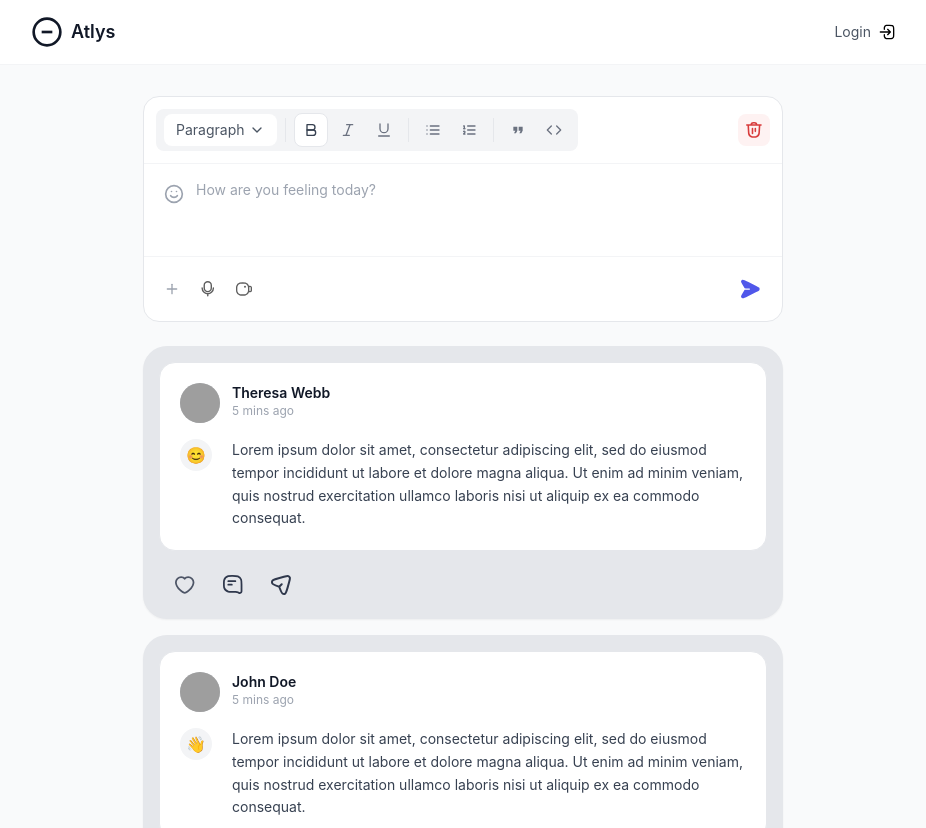
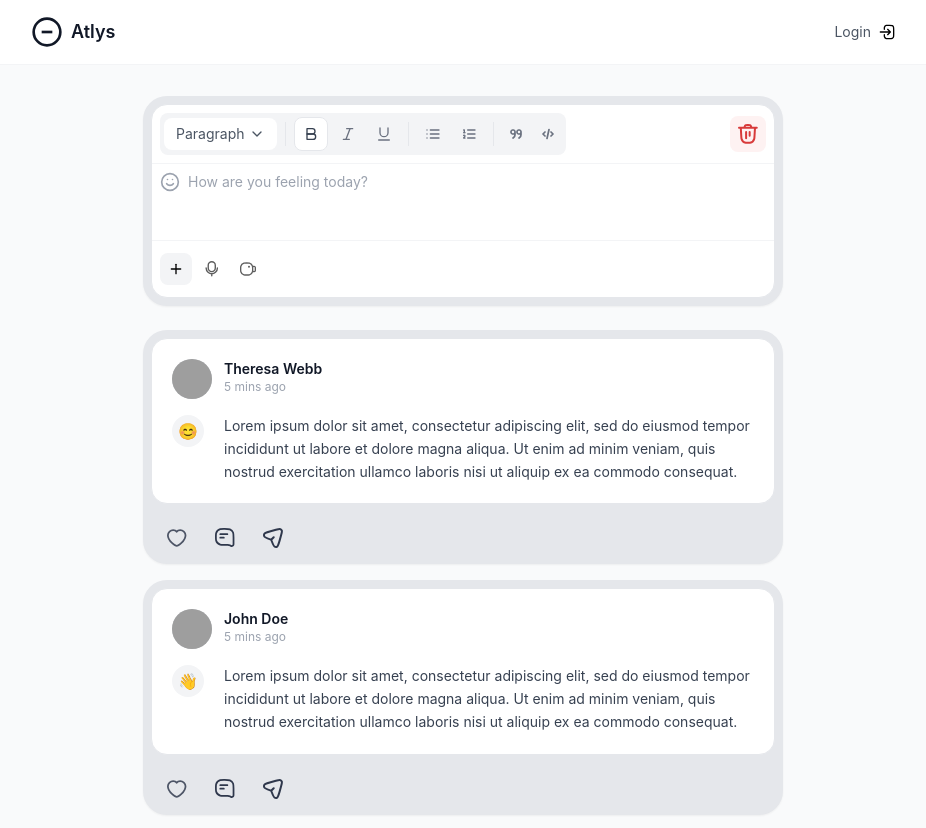
Before and after one commit to MohammedHaris96/Atlys, a React (Vite) app: page / in a window 1280 px wide. Shown: the top 828 px of the page, without its empty margins (177-1103 px from the left). Built offline with nearby package versions, Linux system fonts and the light colour scheme; grey boxes are pictures that could not be loaded.

Commit message:
Code optimization and fixes

```diff
--- a/src/components/Icons.tsx
+++ b/src/components/Icons.tsx
@@ -33,18 +33,13 @@ export function LoginIcon({ className = "" }: { className?: string }) {
 
 export function HeartIcon({ className = "" }: { className?: string }) {
   return (
-    <svg
-      className={className}
-      viewBox="0 0 17 15"
-      fill="none"
-      xmlns="http://www.w3.org/2000/svg"
-    >
+    <svg className={className} viewBox="0 0 17 15" fill="none">
       <path
         d="M8.25 14.25C9 14.25 15.75 10.5002 15.75 5.25032C15.75 2.62542 13.5 0.783041 11.25 0.750485C10.125 0.734207 9 1.12549 8.25 2.25044C7.5 1.12549 6.35554 0.750486 5.25 0.750486C3 0.750486 0.75 2.62542 0.75 5.25032C0.75 10.5002 7.5 14.25 8.25 14.25Z"
         stroke="#2F384C"
-        stroke-width="1.5"
-        stroke-linecap="round"
-        stroke-linejoin="round"
+        strokeWidth="1.5"
+        strokeLinecap="round"
+        strokeLinejoin="round"
       />
     </svg>
   );
@@ -52,18 +47,13 @@ export function HeartIcon({ className = "" }: { className?: string }) {
 
 export function CommentIcon({ className = "" }: { className?: string }) {
   return (
-    <svg
-      className={className}
-      viewBox="0 0 17 17"
-      fill="none"
-      xmlns="http://www.w3.org/2000/svg"
-    >
+    <svg className={className} viewBox="0 0 17 17" fill="none">
       <path
         d="M4.5 5.25H10.5M4.5 8.25H7.5M13.2874 15.0224C13.1884 14.963 13.1389 14.9333 13.0896 14.9052C12.369 14.4948 11.5576 14.2701 10.7286 14.2513C10.6718 14.25 10.6141 14.25 10.4987 14.25H7.5C5.87228 14.25 5.05842 14.25 4.3928 14.0623C2.71847 13.5901 1.40993 12.2815 0.937724 10.6072C0.75 9.94158 0.75 9.12772 0.75 7.5C0.75 5.87228 0.75 5.05842 0.937724 4.3928C1.40993 2.71847 2.71847 1.40993 4.3928 0.937724C5.05842 0.75 5.87228 0.75 7.5 0.75H8.25C10.5797 0.75 11.7446 0.75 12.6634 1.1306C13.8886 1.63807 14.8619 2.61144 15.3694 3.83658C15.75 4.75544 15.75 5.92029 15.75 8.25V13.6281C15.75 13.8209 15.75 13.9173 15.7441 13.9836C15.6511 15.0295 14.5399 15.6586 13.5952 15.2003C13.5353 15.1712 13.4527 15.1216 13.2874 15.0224Z"
         stroke="#2F384C"
-        stroke-width="1.5"
-        stroke-linecap="round"
-        stroke-linejoin="round"
+        strokeWidth="1.5"
+        strokeLinecap="round"
+        strokeLinejoin="round"
       />
     </svg>
   );
@@ -71,18 +61,13 @@ export function CommentIcon({ className = "" }: { className?: string }) {
 
 export function ShareIcon({ className = "" }: { className?: string }) {
   return (
-    <svg
-      className={className}
-      viewBox="0 0 15 15"
-      fill="none"
-      xmlns="http://www.w3.org/2000/svg"
-    >
+    <svg className={className} viewBox="0 0 15 15" fill="none">
       <path
         d="M6.15082 8.82336L6.43539 9.56328C7.49022 12.306 8.01763 13.6773 8.72585 14.0222C9.33838 14.3205 10.0606 14.2865 10.6424 13.9319C11.3151 13.522 11.7113 12.1071 12.5036 9.27745L13.6169 5.3016C14.1185 3.51008 14.3693 2.61432 14.1365 1.99964C13.9336 1.46372 13.5105 1.0406 12.9745 0.837632C12.3599 0.604834 11.4641 0.855647 9.67257 1.35727L5.69666 2.47053C2.86699 3.26284 1.45215 3.65899 1.04218 4.33164C0.687599 4.91341 0.653568 5.63567 0.951877 6.24821C1.29678 6.95643 2.6681 7.48386 5.41074 8.53872L6.15082 8.82336ZM6.15082 8.82336L8.02582 6.94836"
         stroke="#2F384C"
-        stroke-width="1.5"
-        stroke-linecap="round"
-        stroke-linejoin="round"
+        strokeWidth="1.5"
+        strokeLinecap="round"
+        strokeLinejoin="round"
       />
     </svg>
   );
@@ -184,8 +169,19 @@ export function OrderedListIcon({ className = "" }: { className?: string }) {
 
 export function QuoteIcon({ className = "" }: { className?: string }) {
   return (
-    <svg className={className} viewBox="0 0 24 24" fill="currentColor">
-      <path d="M6 17h3l2-4V7H5v6h3zm8 0h3l2-4V7h-6v6h3z" />
+    <svg
+      className={className}
+      viewBox="0 0 14 14"
+      fill="none"
+      xmlns="http://www.w3.org/2000/svg"
+    >
+      <path
+        d="M5.83335 4.66666V7.72916C5.83335 9.10623 5.185 10.4029 4.08335 11.2292L3.50002 11.6667M5.83335 4.66666C5.83335 4.97628 5.83335 5.13108 5.81624 5.26105C5.69809 6.15851 4.99187 6.86473 4.09441 6.98288C3.96444 7 3.80963 7 3.50002 7C3.19041 7 3.0356 7 2.90563 6.98288C2.00817 6.86473 1.30195 6.15851 1.1838 5.26105C1.16669 5.13108 1.16669 4.97628 1.16669 4.66666C1.16669 4.35705 1.16669 4.20224 1.1838 4.07228C1.30195 3.17481 2.00817 2.46859 2.90563 2.35044C3.0356 2.33333 3.19041 2.33333 3.50002 2.33333C3.80963 2.33333 3.96444 2.33333 4.09441 2.35044C4.99187 2.46859 5.69809 3.17481 5.81624 4.07228C5.83335 4.20224 5.83335 4.35705 5.83335 4.66666ZM12.8334 4.66666V7.72916C12.8334 9.10623 12.185 10.4029 11.0834 11.2292L10.5 11.6667M12.8334 4.66666C12.8334 4.97628 12.8334 5.13108 12.8162 5.26105C12.6981 6.15851 11.9919 6.86473 11.0944 6.98288C10.9644 7 10.8096 7 10.5 7C10.1904 7 10.0356 7 9.90563 6.98288C9.00817 6.86473 8.30195 6.15851 8.1838 5.26105C8.16669 5.13108 8.16669 4.97628 8.16669 4.66666C8.16669 4.35705 8.16669 4.20224 8.1838 4.07228C8.30195 3.17481 9.00817 2.46859 9.90563 2.35044C10.0356 2.33333 10.1904 2.33333 10.5 2.33333C10.8096 2.33333 10.9644 2.33333 11.0944 2.35044C11.9919 2.46859 12.6981 3.17481 12.8162 4.07228C12.8334 4.20224 12.8334 4.35705 12.8334 4.66666Z"
+        stroke="currentColor"
+        strokeWidth="2"
+        strokeLinecap="round"
+        strokeLinejoin="round"
+      />
     </svg>
   );
 }
@@ -194,15 +190,17 @@ export function CodeIcon({ className = "" }: { className?: string }) {
   return (
     <svg
       className={className}
-      viewBox="0 0 24 24"
+      viewBox="0 0 14 14"
       fill="none"
-      stroke="currentColor"
-      strokeWidth="2"
-      strokeLinecap="round"
-      strokeLinejoin="round"
+      xmlns="http://www.w3.org/2000/svg"
     >
-      <polyline points="16 18 22 12 16 6" />
-      <polyline points="8 6 2 12 8 18" />
+      <path
+        d="M3.50002 4.66667L1.16669 7L3.50002 9.33333M10.5 4.66667L12.8334 7L10.5 9.33333M8.16669 1.75L5.83335 12.25"
+        stroke="currentColor"
+        strokeWidth="2"
+        strokeLinecap="round"
+        strokeLinejoin="round"
+      />
     </svg>
   );
 }
@@ -215,14 +213,13 @@ export function TrashIcon({ className = "" }: { className?: string }) {
       height="15"
       viewBox="0 0 15 15"
       fill="none"
-      xmlns="http://www.w3.org/2000/svg"
     >
       <path
         d="M2.08333 2.75021L2.47596 9.42494C2.52509 10.26 2.54965 10.6776 2.63453 11.0272C3.00769 12.5643 4.25151 13.7371 5.80782 14.0193C6.16183 14.0835 6.58011 14.0835 7.41667 14.0835C8.25322 14.0835 8.6715 14.0835 9.02552 14.0193C10.5818 13.7371 11.8256 12.5643 12.1988 11.0272C12.2837 10.6776 12.3082 10.26 12.3574 9.42493L12.75 2.75021M2.08333 2.75021H0.75M2.08333 2.75021H12.75M12.75 2.75021H14.0833M10.0833 2.75021L9.96368 2.39127C9.76698 1.80115 9.66863 1.50609 9.4862 1.28795C9.32511 1.09531 9.11823 0.946205 8.88454 0.854295C8.6199 0.750214 8.30888 0.750214 7.68684 0.750214H7.14649C6.52445 0.750214 6.21343 0.750214 5.9488 0.854295C5.7151 0.946205 5.50823 1.09531 5.34713 1.28795C5.16471 1.50609 5.06635 1.80115 4.86965 2.39127L4.75 2.75021M6.08333 6.08355V10.7502M8.75 6.08355V8.75021"
         stroke="#D83B3B"
-        stroke-width="1.5"
-        stroke-linecap="round"
-        stroke-linejoin="round"
+        strokeWidth="1.5"
+        strokeLinecap="round"
+        strokeLinejoin="round"
       />
     </svg>
   );
@@ -234,7 +231,7 @@ export function PlusIcon({ className = "" }: { className?: string }) {
       className={className}
       viewBox="0 0 24 24"
       fill="none"
-      stroke="currentColor"
+      stroke="black"
       strokeWidth="2"
       strokeLinecap="round"
       strokeLinejoin="round"
@@ -247,19 +244,14 @@ export function PlusIcon({ className = "" }: { className?: string }) {
 
 export function MicIcon({ className = "" }: { className?: string }) {
   return (
-    <svg
-      className={className}
-      viewBox="0 0 14 17"
-      fill="none"
-      xmlns="http://www.w3.org/2000/svg"
-    >
+    <svg className={className} viewBox="0 0 14 17" fill="none">
       <path
         d="M6.75 13.5C9.32143 13.5 12.75 11.25 12.75 7.5M6.75 13.5C4.17857 13.5 0.75 11.25 0.75 7.5M6.75 13.5V15.75M6.75 11.25C4.67893 11.25 3 9.57107 3 7.5V4.5C3 2.42893 4.67893 0.75 6.75 0.75C8.82107 0.75 10.5 2.42893 10.5 4.5V7.5C10.5 9.57107 8.82107 11.25 6.75 11.25Z"
         stroke="black"
-        stroke-opacity="0.63"
-        stroke-width="1.5"
-        stroke-linecap="round"
-        stroke-linejoin="round"
+        strokeOpacity="0.63"
+        strokeWidth="1.5"
+        strokeLinecap="round"
+        strokeLinejoin="round"
       />
     </svg>
   );
@@ -267,19 +259,14 @@ export function MicIcon({ className = "" }: { className?: string }) {
 
 export function ImageIcon({ className = "" }: { className?: string }) {
   return (
-    <svg
-      className={className}
-      viewBox="0 0 18 15"
-      fill="none"
-      xmlns="http://www.w3.org/2000/svg"
-    >
+    <svg className={className} viewBox="0 0 18 15" fill="none">
       <path
         d="M10.5 4.87503C10.5 5.08214 10.3321 5.25003 10.125 5.25003C9.9179 5.25003 9.75 5.08214 9.75 4.87503M10.5 4.87503C10.5 4.66792 10.3321 4.50003 10.125 4.50003C9.9179 4.50003 9.75 4.66792 9.75 4.87503M10.5 4.87503L9.75 4.87503M14.25 9.7501L14.25 5.2501C14.7614 4.86653 15.0171 4.67474 15.2121 4.59983C16.0351 4.2837 16.952 4.74212 17.1929 5.5902C17.25 5.79116 17.25 6.1108 17.25 6.75007L17.25 8.25009C17.25 8.88938 17.25 9.20902 17.1929 9.41C16.952 10.2581 16.0352 10.7165 15.2122 10.4004C15.0171 10.3255 14.7614 10.1337 14.25 9.7501ZM7.5 14.25C5.87228 14.25 5.05842 14.25 4.3928 14.0623C2.71847 13.5901 1.40993 12.2816 0.937724 10.6072C0.75 9.94161 0.75 9.12775 0.75 7.50003C0.75 5.87231 0.75 5.05845 0.937724 4.39283C1.40993 2.7185 2.71847 1.40996 4.3928 0.937754C5.05842 0.750031 5.87228 0.750031 7.5 0.750031C9.12773 0.750031 9.94159 0.750031 10.6072 0.937754C12.2815 1.40996 13.5901 2.7185 14.0623 4.39283C14.25 5.05845 14.25 5.87231 14.25 7.50003C14.25 9.12775 14.25 9.94161 14.0623 10.6072C13.5901 12.2816 12.2815 13.5901 10.6072 14.0623C9.94159 14.25 9.12773 14.25 7.5 14.25Z"
         stroke="black"
-        stroke-opacity="0.63"
-        stroke-width="1.5"
-        stroke-linecap="round"
-        stroke-linejoin="round"
+        strokeOpacity="0.63"
+        strokeWidth="1.5"
+        strokeLinecap="round"
+        strokeLinejoin="round"
       />
     </svg>
   );
@@ -287,21 +274,13 @@ export function ImageIcon({ className = "" }: { className?: string }) {
 
 export function SendIcon({ className = "" }: { className?: string }) {
   return (
-    <svg
-      className={className}
-      viewBox="0 0 24 24"
-      fill="none"
-      xmlns="http://www.w3.org/2000/svg"
-    >
-      <g clip-path="url(#clip0_1_292)">
-        <path
-          d="M6.55196 11.25C6.22572 11.25 6.0626 11.25 5.91568 11.2036C5.78564 11.1626 5.66538 11.0954 5.56227 11.0061C5.44577 10.9053 5.36028 10.7664 5.1893 10.4886L4.33542 9.10099C2.1403 5.53393 1.04274 3.7504 1.26983 2.75441C1.46586 1.89469 2.10028 1.20182 2.93944 0.930999C3.91161 0.617244 5.78471 1.55379 9.5309 3.42689L19.5217 8.42228C21.8247 9.5738 22.9762 10.1496 23.3458 10.9287C23.6673 11.6067 23.6673 12.3933 23.3458 13.0713C22.9762 13.8504 21.8247 14.4262 19.5217 15.5777L9.5309 20.5731C5.78471 22.4462 3.91161 23.3827 2.93944 23.069C2.10028 22.7982 1.46586 22.1053 1.26983 21.2456C1.04274 20.2496 2.1403 18.466 4.33542 14.899L5.18929 13.5114C5.36027 13.2336 5.44576 13.0947 5.56226 12.9939C5.66537 12.9046 5.78563 12.8374 5.91566 12.7964C6.06259 12.75 6.22571 12.75 6.55194 12.75L11.25 12.75C11.6642 12.75 12 12.4142 12 12C12 11.5858 11.6642 11.25 11.25 11.25L6.55196 11.25Z"
-          fill="#5057EA"
-        />
+    <svg className={className} viewBox="0 0 24 24" fill="none">
+      <g clipPath="url(#clip0_1_292)">
+        <path d="M6.55196 11.25H11.25" fill="#5057EA" />
       </g>
       <defs>
         <clipPath id="clip0_1_292">
-          <rect width="24" height="24" fill="white" />
+          <rect fill="white" />
         </clipPath>
       </defs>
     </svg>
@@ -345,18 +324,13 @@ export function ChevronDownIcon({ className = "" }: { className?: string }) {
 
 export function AuthIcon({ className = "" }: { className?: string }) {
   return (
-    <svg
-      className={className}
-      viewBox="0 0 24 24"
-      fill="none"
-      xmlns="http://www.w3.org/2000/svg"
-    >
+    <svg className={className} viewBox="0 0 24 24" fill="none">
       <path
         d="M8 8L8 7.50003C8 6.10444 8 5.40665 8.17225 4.83884C8.56005 3.56045 9.56045 2.56005 10.8388 2.17225C11.4066 2 12.1044 2 13.5 2L15.6 2C17.8402 2 18.9603 2 19.816 2.43597C20.5686 2.81947 21.1805 3.43139 21.564 4.18404C22 5.03969 22 6.15979 22 8.4L22 15.6C22 17.8402 22 18.9603 21.564 19.816C21.1805 20.5686 20.5686 21.1805 19.816 21.564C18.9603 22 17.8402 22 15.6 22H13.5C12.1044 22 11.4067 22 10.8389 21.8278C9.56046 21.44 8.56003 20.4395 8.17223 19.1611C8 18.5933 8 17.8956 8 16.5L8 16M2 12H17M17 12L13 8M17 12L13 16"
         stroke="black"
-        stroke-width="2"
-        stroke-linecap="round"
-        stroke-linejoin="round"
+        strokeWidth="2"
+        strokeLinecap="round"
+        strokeLinejoin="round"
       />
     </svg>
   );
--- a/src/components/Input.tsx
+++ b/src/components/Input.tsx
@@ -15,7 +15,7 @@ export const Input = forwardRef<HTMLInputElement, InputProps>(
         )}
         <input
           ref={ref}
-          className={`w-full rounded-xl border border-gray-200 px-4 py-3 text-sm transition-colors duration-200 placeholder:text-gray-400 focus:border-primary focus:ring-1 focus:ring-primary ${className}`}
+          className={`w-full rounded-xl bg-gray-100 px-4 py-3 text-sm transition-colors duration-200 placeholder:text-gray-400 focus:border-primary focus:ring-1 focus:ring-primary ${className}`}
           {...props}
         />
       </div>
@@ -23,4 +23,4 @@ export const Input = forwardRef<HTMLInputElement, InputProps>(
   },
 );
 
-Input.displayName = "nput";
+Input.displayName = "Input";
--- a/src/components/PostCard.tsx
+++ b/src/components/PostCard.tsx
@@ -26,7 +26,7 @@ export function PostCard({ post, onInteraction }: PostCardProps) {
   };
 
   return (
-    <article className="animate-slide-up rounded-3xl bg-gray-200 p-4 shadow-sm">
+    <div className="animate-slide-up rounded-3xl bg-gray-200 p-2 shadow-sm">
       <div className="rounded-2xl border border-gray-200 bg-white p-5">
         <div className="mb-4 flex items-start gap-3">
           <img
@@ -79,6 +79,6 @@ export function PostCard({ post, onInteraction }: PostCardProps) {
           <ShareIcon className="h-5 w-5" />
         </button>
       </div>
-    </article>
+    </div>
   );
 }
--- a/src/components/PostEditor.tsx
+++ b/src/components/PostEditor.tsx
@@ -87,9 +87,10 @@ export function PostEditor({ onRequireAuth }: PostEditorProps) {
   ];
 
   return (
+    <div className="animate-slide-up rounded-3xl bg-gray-200 p-2 shadow-sm">
       <div className="overflow-hidden rounded-2xl border border-gray-200 bg-white">
-      <div className="flex items-center gap-1 border-b border-gray-100 p-3">
-        <div className="flex items-center gap-1 rounded-lg bg-gray-100 px-2 py-1">
+        <div className="flex items-center gap-1 border-b border-gray-100 p-2">
+          <div className="flex items-center gap-1 rounded-lg bg-gray-100 p-1">
             <button
               onClick={handleToolbarAction}
               className="flex items-center gap-1 rounded-lg bg-white px-3 py-1.5 text-sm text-gray-600 transition-colors"
@@ -137,7 +138,7 @@ export function PostEditor({ onRequireAuth }: PostEditorProps) {
                 className="rounded-lg p-2 text-gray-500 transition-colors hover:bg-gray-100 hover:text-gray-700"
                 aria-label={label}
               >
-              <Icon className="h-4 w-4" />
+                <Icon className="h-3 w-3" />
               </button>
             ))}
           </div>
@@ -149,11 +150,11 @@ export function PostEditor({ onRequireAuth }: PostEditorProps) {
             className="rounded-lg bg-red-50 p-2 text-red-400 transition-colors hover:bg-red-200 hover:text-red-600"
             aria-label="Delete"
           >
-          <TrashIcon className="h-4 w-4" />
+            <TrashIcon className="h-5 w-5" />
           </button>
         </div>
 
-      <div className="p-4">
+        <div className="p-2">
           <div className="flex items-start gap-2">
             <div className="relative">
               <button
@@ -164,7 +165,7 @@ export function PostEditor({ onRequireAuth }: PostEditorProps) {
                   }
                   setShowEmojiPicker(!showEmojiPicker);
                 }}
-              className="rounded p-1 transition-colors hover:bg-gray-100"
+                className="rounded transition-colors hover:bg-gray-100"
               >
                 <EmojiIcon className="h-5 w-5 text-gray-400" />
               </button>
@@ -198,14 +199,19 @@ export function PostEditor({ onRequireAuth }: PostEditorProps) {
           </div>
         </div>
 
-      <div className="flex items-center justify-between border-t border-gray-100 p-3">
+        <div className="flex items-center justify-between border-t border-gray-100 p-2">
           <div className="flex items-center gap-1">
-          {attachmentButtons.map(({ icon: Icon, label }) => (
+            {attachmentButtons.map(({ icon: Icon, label }, index) => (
               <button
                 key={label}
                 onClick={handleToolbarAction}
-              className="rounded-lg p-2 text-gray-400 transition-colors hover:bg-gray-100 hover:text-gray-600"
                 aria-label={label}
+                className={[
+                  "rounded-lg p-2 transition-colors",
+                  index === 0
+                    ? "bg-gray-100 text-gray-600"
+                    : "text-gray-400 hover:bg-gray-100 hover:text-gray-600",
+                ].join(" ")}
               >
                 <Icon className="h-4 w-4" />
               </button>
@@ -221,5 +227,6 @@ export function PostEditor({ onRequireAuth }: PostEditorProps) {
           </button>
         </div>
       </div>
+    </div>
   );
 }
--- a/src/pages/SignInPage.tsx
+++ b/src/pages/SignInPage.tsx
@@ -7,7 +7,7 @@ export function SignInPage() {
       <Header showBackToHome />
 
       <main className="flex min-h-screen items-center justify-center px-4">
-        <div className="relative w-full max-w-lg animate-scale-in rounded-3xl bg-gray-200 p-5 shadow-xl">
+        <div className="relative w-full max-w-lg animate-scale-in rounded-3xl bg-gray-200 p-2 shadow-xl">
           <AuthForm mode="signin" />
         </div>
       </main>
--- a/src/pages/SignUpPage.tsx
+++ b/src/pages/SignUpPage.tsx
@@ -7,9 +7,8 @@ export function SignUpPage() {
       <Header showBackToHome />
 
       <main className="flex min-h-screen items-center justify-center px-4">
-        <div className="w-full max-w-md animate-scale-in rounded-2xl border border-gray-100 bg-white shadow-sm">
+        <div className="relative w-full max-w-lg animate-scale-in rounded-3xl bg-gray-200 p-2 shadow-xl">
           <AuthForm mode="signup" />
-          <div className="a b c" />
         </div>
       </main>
     </div>
--- a/tailwind.config.js
+++ b/tailwind.config.js
@@ -9,7 +9,7 @@ export default {
       },
       animation: {
         "fade-in": "fadeIn 0.2s ease-out",
-        "slide-up": "slideUp 0.3s ease-out",
+        "slide-up": "slideUp 0.8s cubic-bezier(0.16, 1, 0.3, 1)",
         "scale-in": "scaleIn 0.2s ease-out",
       },
       keyframes: {
@@ -18,7 +18,7 @@ export default {
           "100%": { opacity: "1" },
         },
         slideUp: {
-          "0%": { opacity: "0", transform: "translateY(10px)" },
+          "0%": { opacity: "0", transform: "translateY(30px)" },
           "100%": { opacity: "1", transform: "translateY(0)" },
         },
         scaleIn: {
```
Also changed, not shown: src/components/AuthForm.tsx (+9 -7 lines), src/components/CustomModal.tsx (+6 -2 lines). Lines whose indentation alone changed are shown as unchanged.
